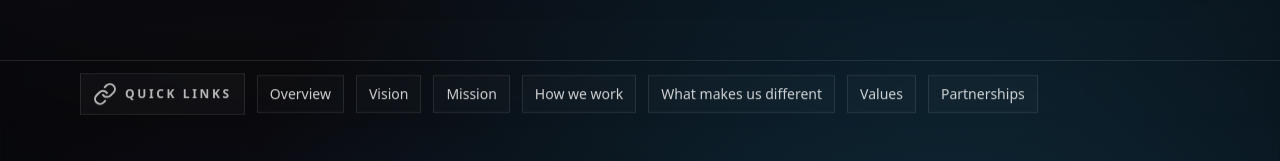
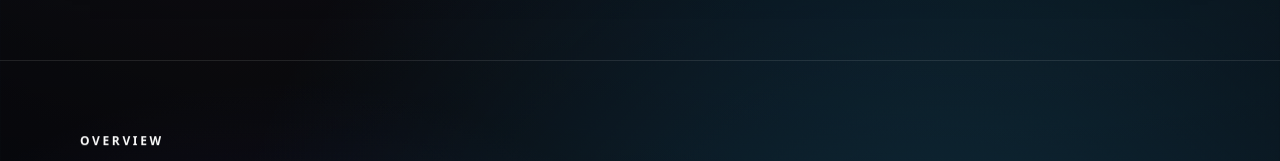
Before and after one commit to selfjoe-tech/thaboliz-enterprise, a Next.js app: page /about in a window 1280 px wide. Shown: the part 583-744 px from the top of the page. Built offline with nearby package versions, Linux system fonts and the light colour scheme.

Commit message:
removed quick links. It made mobile look weird

```diff
--- a/src/components/sections/about/AboutPage.tsx
+++ b/src/components/sections/about/AboutPage.tsx
@@ -179,34 +179,7 @@ export default function AboutPage() {
       </section>
 
       {/* QUICK NAV */}
-      <section className="sticky top-0 z-40 backdrop-blur">
-  <div className="mx-auto max-w-6xl px-4 py-3">
-    <Reveal className="flex flex-wrap items-center gap-3 text-md text-white/170">
-      <span className="inline-flex items-center gap-2 rounded-none border border-white/10 bg-white/[0.03] px-3 py-2 text-xs font-semibold uppercase tracking-[0.22em] text-white/70">
-        <LinkIcon />
-        Quick links
-      </span>
 
-      {[
-        ["Overview", "#overview"],
-        ["Vision", "#vision"],
-        ["Mission", "#mission"],
-        ["How we work", "#how-we-work"],
-        ["What makes us different", "#different"],
-        ["Values", "#values"],
-        ["Partnerships", "#partnerships"],
-      ].map(([label, href]) => (
-        <Link
-          key={href}
-          href={href}
-          className="rounded-none border border-white/10 bg-white/[0.02] px-3 py-2 text-sm text-white/80 hover:bg-white/5 hover:text-white transition"
-        >
-          {label}
-        </Link>
-      ))}
-    </Reveal>
-  </div>
-</section>
 
 
       {/* OVERVIEW */}
```
